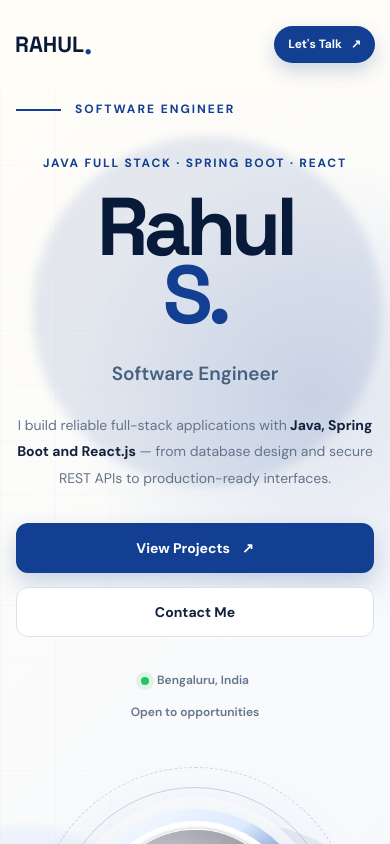
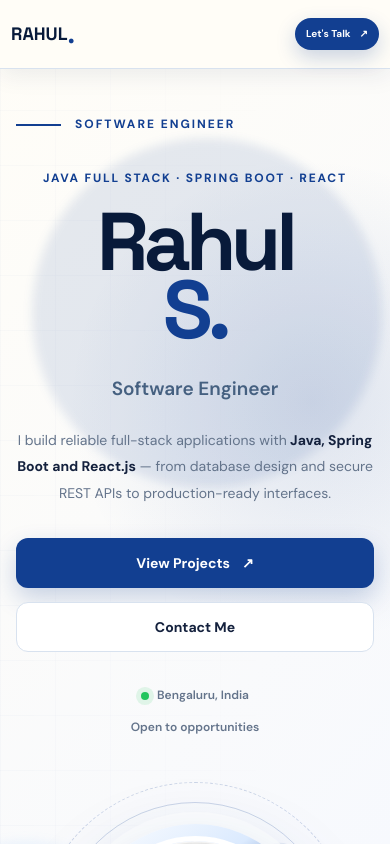
Before and after one commit to RAHUL2525252525/PORTFOLIO, a React (Vite) app: page / in a window 390 px wide. Shown: the top 844 px of the page. Built offline with nearby package versions, Linux system fonts and the light colour scheme.

Commit message:
Update index.css

```diff
--- a/src/index.css
+++ b/src/index.css
@@ -47,6 +47,7 @@
 
 html {
   scroll-behavior: smooth;
+  scroll-padding-top: 90px;
 }
 
 body {
@@ -97,6 +98,7 @@ img {
 .section {
   position: relative;
   padding: 125px 0;
+  scroll-margin-top: 90px;
 }
 
 .section-container {
@@ -1192,8 +1194,6 @@ img {
     0 30px 80px rgba(0, 0, 0, 0.28);
 }
 
-/* Project image */
-
 .project-visual {
   position: relative;
 
@@ -1300,8 +1300,6 @@ img {
   font-size: 18px;
 }
 
-/* Project info */
-
 .project-information {
   padding: 42px;
 
@@ -1368,8 +1366,6 @@ img {
   font-weight: 700;
 }
 
-/* Live links */
-
 .project-live-links {
   margin-top: 30px;
 }
@@ -1426,8 +1422,6 @@ img {
   transform: translateY(-2px);
 }
 
-/* Backend note */
-
 .backend-note {
   display: flex;
 
@@ -1473,8 +1467,6 @@ img {
 
   line-height: 1.6;
 }
-
-/* View screenshots button */
 
 .project-open-button {
   align-self: flex-start;
@@ -2044,6 +2036,8 @@ img {
     );
 
   color: white;
+
+  scroll-margin-top: 90px;
 }
 
 .contact-background {
@@ -2374,30 +2368,108 @@ button:focus-visible {
 @media (max-width: 700px) {
   .section {
     padding: 85px 0;
+    scroll-margin-top: 78px;
   }
 
   .section-container {
     width: min(100% - 32px, 600px);
   }
 
+  /* -------------------------------------------------------
+     MOBILE TOPBAR
+     Keep navbar visible.
+     ------------------------------------------------------- */
+
+  .navbar {
+    display: block;
+
+    position: fixed;
+
+    top: 0;
+    left: 0;
+    right: 0;
+
+    z-index: 9999;
+
+    padding: 14px 0;
+
+    min-height: 64px;
+
+    visibility: visible;
+    opacity: 1;
+
+    transform: none;
+
+    background: rgba(255, 253, 247, 0.96);
+
+    backdrop-filter: blur(18px);
+    -webkit-backdrop-filter: blur(18px);
+
+    border-bottom: 1px solid var(--border);
+
+    box-shadow: 0 6px 25px rgba(15, 40, 80, 0.08);
+  }
+
+  .navbar-scrolled {
+    padding: 11px 0;
+
+    background: rgba(255, 253, 247, 0.98);
+
+    border-bottom-color: var(--border);
+
+    box-shadow: 0 8px 30px rgba(15, 40, 80, 0.10);
+  }
+
   .nav-container {
     width: calc(100% - 30px);
-  }
+
+    min-height: 38px;
+
+    gap: 12px;
+  }
+
+  .nav-logo {
+    flex-shrink: 0;
+
+    font-size: 20px;
+  }
+
+  .logo-dot {
+    font-size: 25px;
+  }
+
+  /*
+    IMPORTANT:
+    Do not hide the topbar itself.
+    The desktop navigation links remain hidden on mobile
+    exactly as before, but the navbar/logo/contact remain visible.
+  */
 
   .nav-links {
     display: none;
   }
 
   .nav-contact {
-    padding: 9px 14px;
-
-    font-size: 12px;
-  }
-
+    display: inline-flex;
+
+    flex-shrink: 0;
+
+    padding: 9px 13px;
+
+    font-size: 11px;
+
+    white-space: nowrap;
+  }
+
+  /* Prevent the fixed navbar from covering hero content */
   .hero-content {
     width: calc(100% - 32px);
 
-    padding-top: 100px;
+    padding-top: 115px;
+  }
+
+  .hero-section {
+    scroll-margin-top: 70px;
   }
 
   .hero-topline {
@@ -2630,6 +2702,8 @@ button:focus-visible {
 
   .contact-section {
     padding: 90px 16px;
+
+    scroll-margin-top: 78px;
   }
 
   .contact-inner h2 {
@@ -2697,6 +2771,19 @@ button:focus-visible {
   .project-information {
     padding: 22px;
   }
+
+  .nav-container {
+    width: calc(100% - 22px);
+  }
+
+  .nav-logo {
+    font-size: 18px;
+  }
+
+  .nav-contact {
+    padding: 8px 11px;
+    font-size: 10px;
+  }
 }
 
 /* =========================================================
@@ -2708,7 +2795,7 @@ button:focus-visible {
     scroll-behavior: auto;
   }
 
-  *,
+  * ,
   *::before,
   *::after {
     animation-duration: 0.01ms !important;
```
